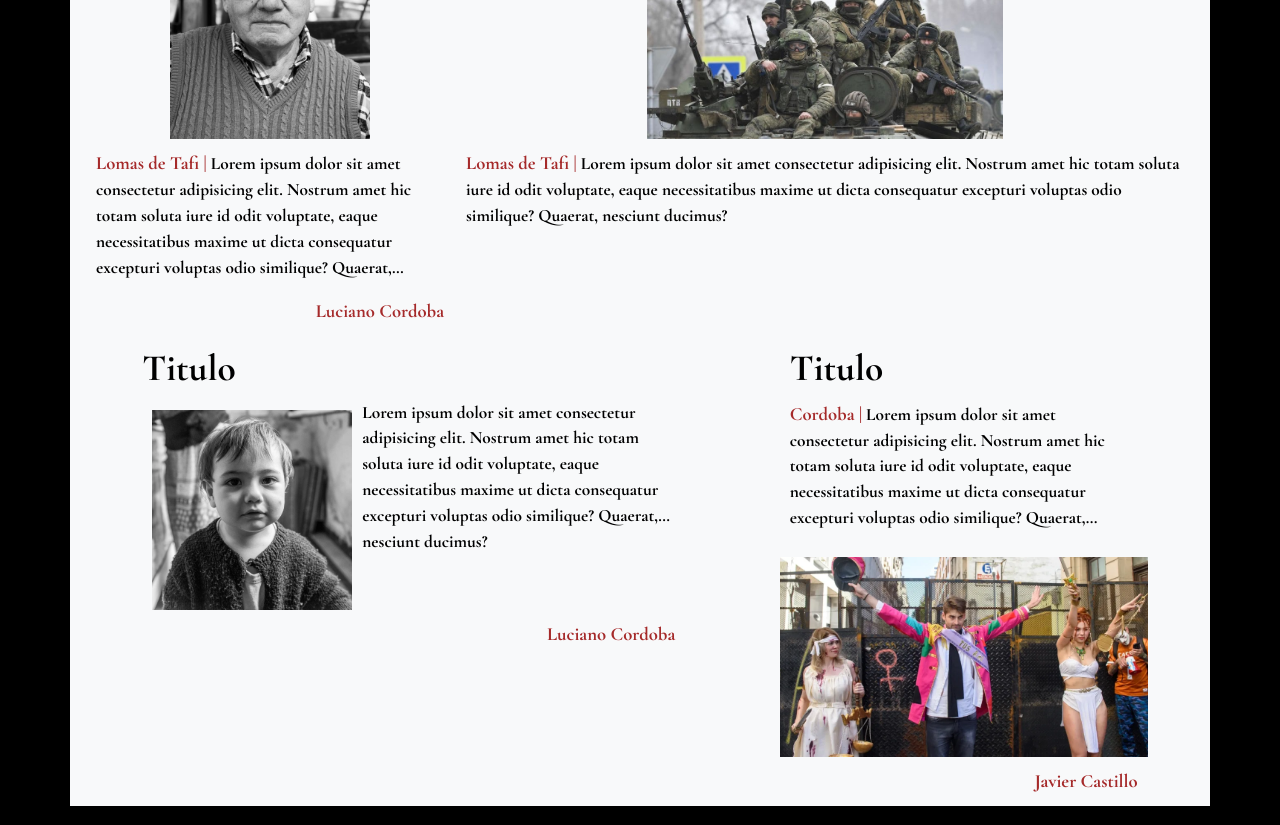
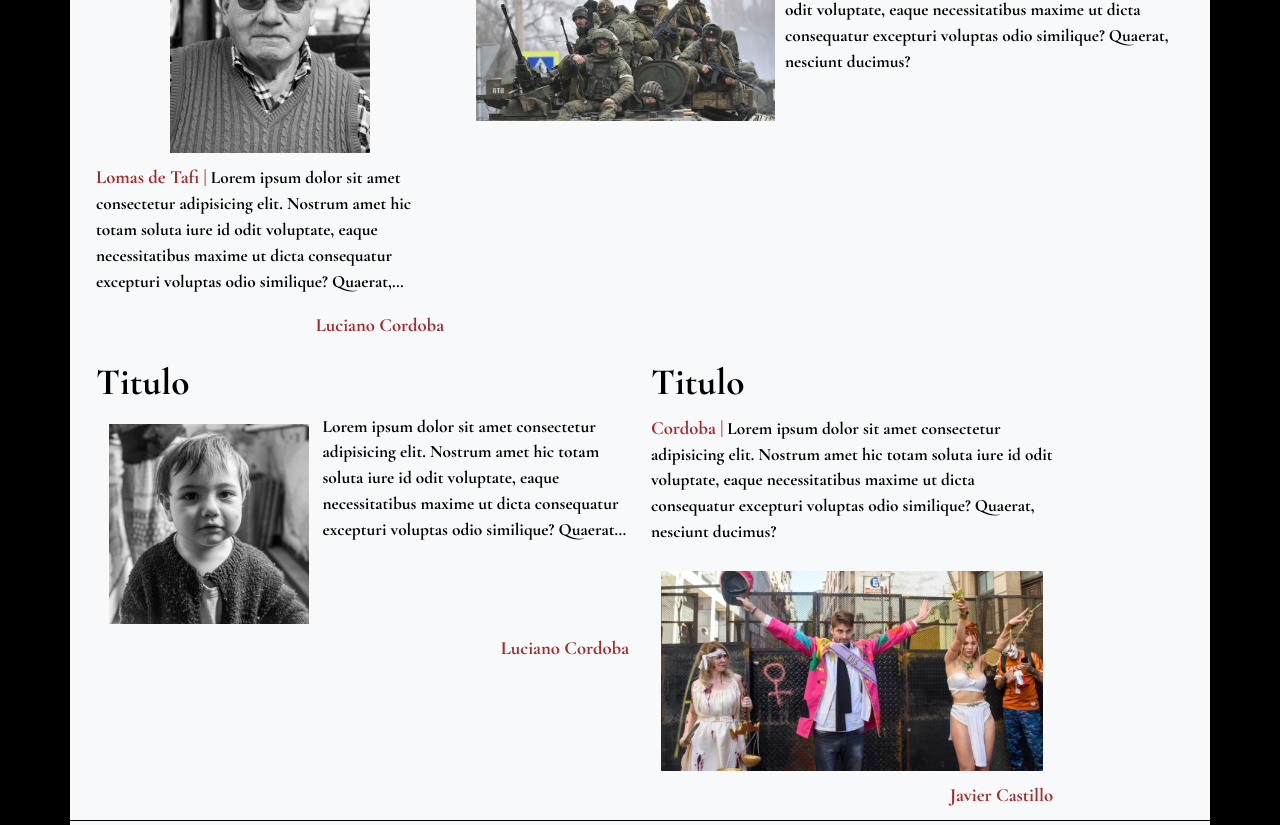
Before and after one commit to 49888/EnCronicas.com, a plain HTML site: page index.html in a window 1280 px wide. Shown: the part 646-1471 px from the top of the page. Drawn offline with nearby package versions, Linux system fonts and the light colour scheme.

Commit message:
Mejorando las tarjetas de los main; Agregado el nav de paginacion

```diff
--- a/index.html
+++ b/index.html
@@ -20,48 +20,7 @@
         <link rel="stylesheet" href="styles.css">
 
         <style>
-            main .row {
-              padding: 0 15px;
-            }
 
-            .Card {
-              border: 1px solid transparent;
-              padding: 10px;
-              font-family: 'Cormorant Garamond', serif;
-              overflow: hidden;
-
-            }
-            .Card h3 {
-              font-weight: bold;
-              font-size: 28pt;
-            }
-            .Card a {
-              text-decoration: none;
-              color: black;
-
-            }
-            .Card img {
-              max-width: 400px;
-              max-height: 200px;
-              flex-basis: 200px;
-              object-fit: scale-down;
-              margin: 10px;
-            }
-            .Card p {
-              display: -webkit-box;
-              text-overflow: clip;
-              -webkit-line-clamp: 5;
-              -webkit-box-orient: vertical;
-              overflow: hidden;
-              font-size: 13pt;
-              font-weight: bold;
-              width: fit-content;
-            }
-            .Card span {
-              font-size: 14pt;
-              color: brown;
-              font-weight: bold;
-            }
         </style>
     </head>
 
@@ -193,7 +152,7 @@
             <a href="#">
               <h3>Titulo</h3>
 
-              <div class="d-flex justify-content-center flex-wrap">
+              <div class="Card-content flex-wrap">
                 <img src="img/pepe.jpg" alt="">
                 <p>
                   <span>Lomas de Tafi |</span>
@@ -209,7 +168,7 @@
             <a href="#">
               <h3>Titulo</h3>
 
-              <div class="d-flex justify-content-center flex-wrap">
+              <div class="Card-content flex-wrap">
                 <img src="img/guerra.jpg" alt="">
                 <p>
                   <span>Lomas de Tafi |</span>
@@ -220,12 +179,12 @@
           </div>
         </div>
 
-        <div class="row justify-content-around">
+        <div class="row">
           <div class="Card col-6">
             <a href="#">
               <h3>Titulo</h3>
 
-              <div class="d-flex justify-content-center ">
+              <div class="Card-content flex-wrap">
                 <img src="img/niño.jpg" alt="">
                 <p>
                   Lorem ipsum dolor sit amet consectetur adipisicing elit. Nostrum amet hic totam soluta iure id odit voluptate, eaque necessitatibus maxime ut dicta consequatur excepturi voluptas odio similique? Quaerat, nesciunt ducimus?
@@ -240,8 +199,7 @@
             <a href="#">
               <h3>Titulo</h3>
 
-              <div class="d-flex justify-content-center flex-wrap">
-
+              <div class="Card-content flex-wrap">
                 <p>
                   <span>Cordoba |</span>
                   Lorem ipsum dolor sit amet consectetur adipisicing elit. Nostrum amet hic totam soluta iure id odit voluptate, eaque necessitatibus maxime ut dicta consequatur excepturi voluptas odio similique? Quaerat, nesciunt ducimus?
@@ -253,8 +211,22 @@
             </a>
           </div>
         </div>
-
       </main>
+      <div class="container-md bg-light" style="border-top: 1px solid black; padding: 10px;">
+        <nav aria-label="Page navigation example">
+          <ul class="pagination justify-content-center m-0">
+            <li class="page-item disabled">
+              <a class="page-link">Previous</a>
+            </li>
+            <li class="page-item"><a class="page-link" href="#">1</a></li>
+            <li class="page-item"><a class="page-link" href="#">2</a></li>
+            <li class="page-item"><a class="page-link" href="#">3</a></li>
+            <li class="page-item">
+              <a class="page-link" href="#">Next</a>
+            </li>
+          </ul>
+        </nav>
+      </div>
 
       <!--Footer-->
       <footer class="container-md d-flex justify-content-around flex-wrap">
--- a/styles.css
+++ b/styles.css
@@ -14,7 +14,9 @@
   font-family: 'Cormorant Garamond', serif;
 }
 
-
+.navbar {
+  padding: 15px 0px;
+}
 .navbar input[type="search"] {
   border-radius: 20px;
   border: none;
@@ -112,3 +114,67 @@ footer {
   padding: 5px 5px;
   font-family: 'Cormorant Garamond', serif;
 }
+
+
+
+main {
+  overflow-x: auto;
+}
+main .row {
+  padding: 0 15px;
+}
+
+
+.Card {
+  border: 1px solid transparent;
+  padding: 10px;
+  font-family: 'Cormorant Garamond', serif;
+  overflow: hidden;
+  min-width: min-content;
+}
+.Card a {
+  text-decoration: none;
+  color: black;
+}
+.Card h3 {
+  font-weight: bold;
+  font-size: 28pt;
+}
+
+.Card span {
+  font-size: 14pt;
+  color: brown;
+  font-weight: bold;
+}
+
+.Card-content {
+  display: flex;
+  align-items: flex-start;
+  justify-content: space-around;
+}
+.Card-content img {
+  max-width: 400px;
+  max-height: 200px;
+  min-width: 200px;
+  object-fit: scale-down;
+  margin: 10px;
+}
+.Card-content p {
+  display: -webkit-box;
+  text-overflow: clip;
+  -webkit-line-clamp: 5;
+  -webkit-box-orient: vertical;
+  overflow: hidden;
+
+  font-size: 13pt;
+  font-weight: bold;
+  min-width: 200px;
+}
+.Card-content p {
+  flex-basis: 300px;
+  flex-grow: 1;
+}
+.Card-content img {
+  flex-basis: 200px;
+  flex-grow: 1;
+}
```
Also changed, not shown: prueba.html (added, +103 -0 lines). Lines whose indentation alone changed are shown as unchanged.
